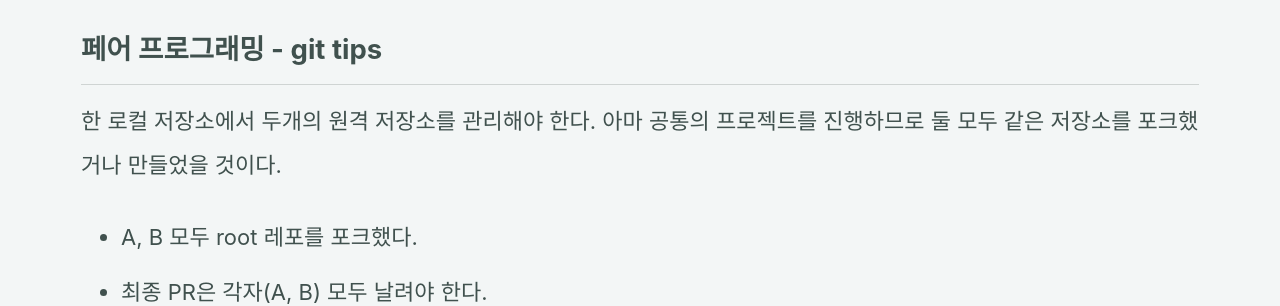
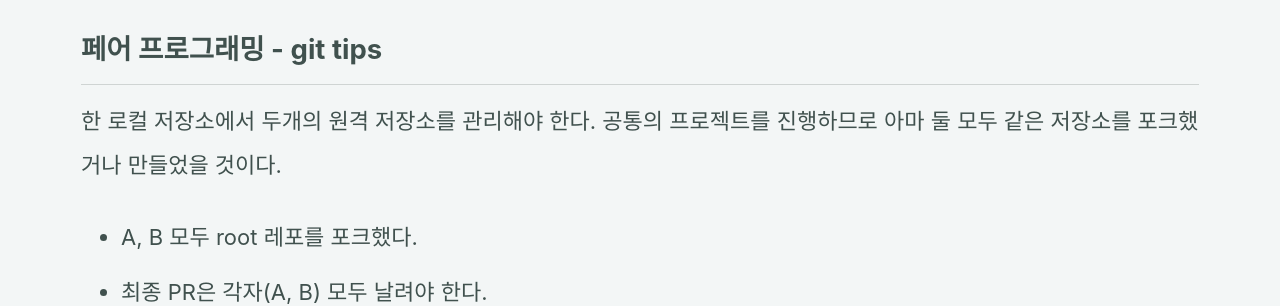
Before and after one commit to andole87/andole87.github.io, a Jekyll site: the page built from _posts/2019-05-12-pair-git.md, in a window 1280 px wide and 900 px high, scrolled down 2053 px. Shown: the part 152-458 px from the top of the window. Built offline with Jekyll 4.4.1, drawn with Linux system fonts in a browser that asks for light colours; cached includes are drawn as plain includes; comment, search, counter and statistics services are not loaded.

```diff
--- a/_posts/2019-05-12-pair-git.md
+++ b/_posts/2019-05-12-pair-git.md
@@ -80,7 +80,7 @@ $ git remote
 
 ## 페어 프로그래밍 - git tips
 
-한 로컬 저장소에서 두개의 원격 저장소를 관리해야 한다. 아마 공통의 프로젝트를 진행하므로 둘 모두 같은 저장소를 포크했거나 만들었을 것이다.
+한 로컬 저장소에서 두개의 원격 저장소를 관리해야 한다. 공통의 프로젝트를 진행하므로 아마 둘 모두 같은 저장소를 포크했거나 만들었을 것이다.
 
 - A, B 모두 root 레포를 포크했다.
 - 최종 PR은 각자(A, B) 모두 날려야 한다.
```
